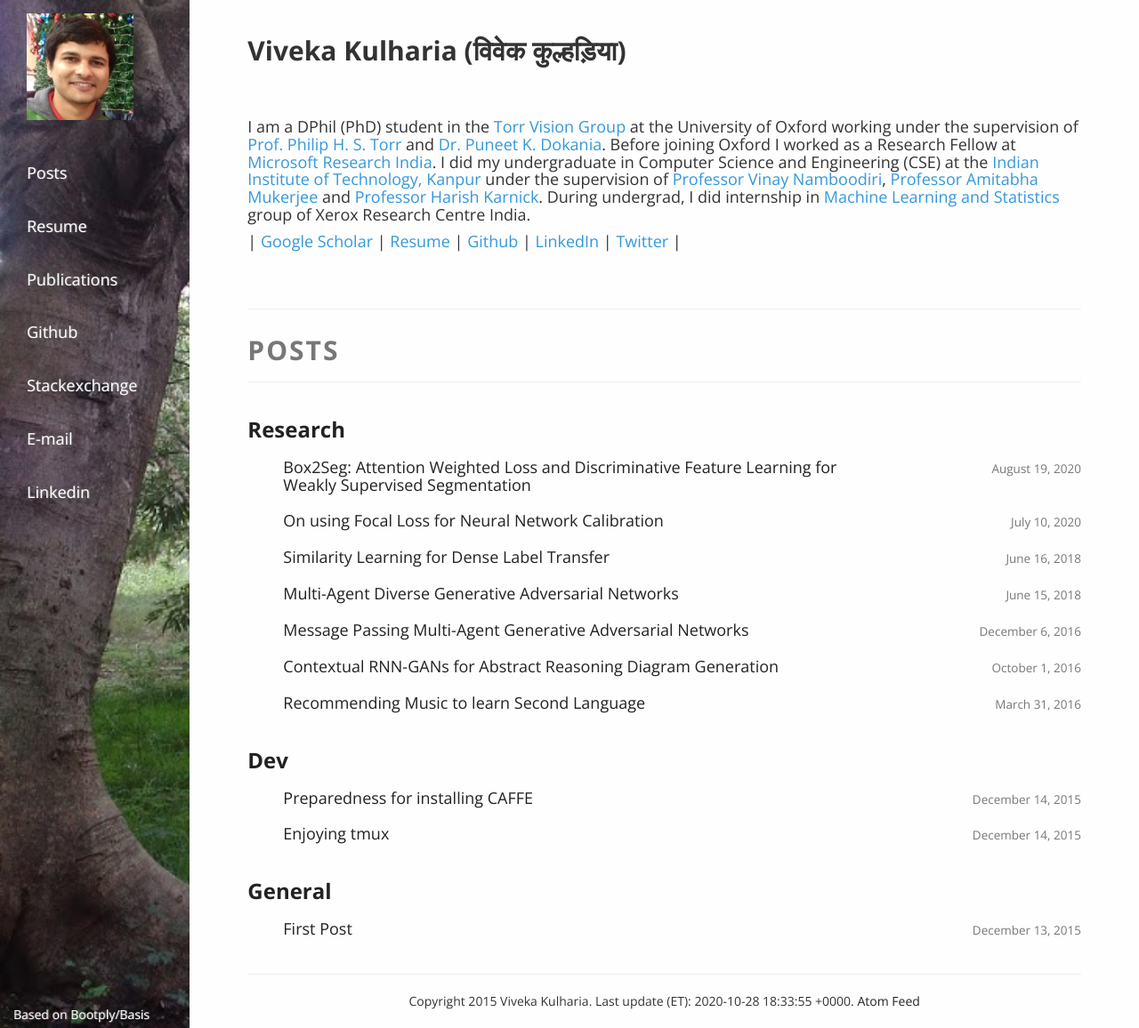
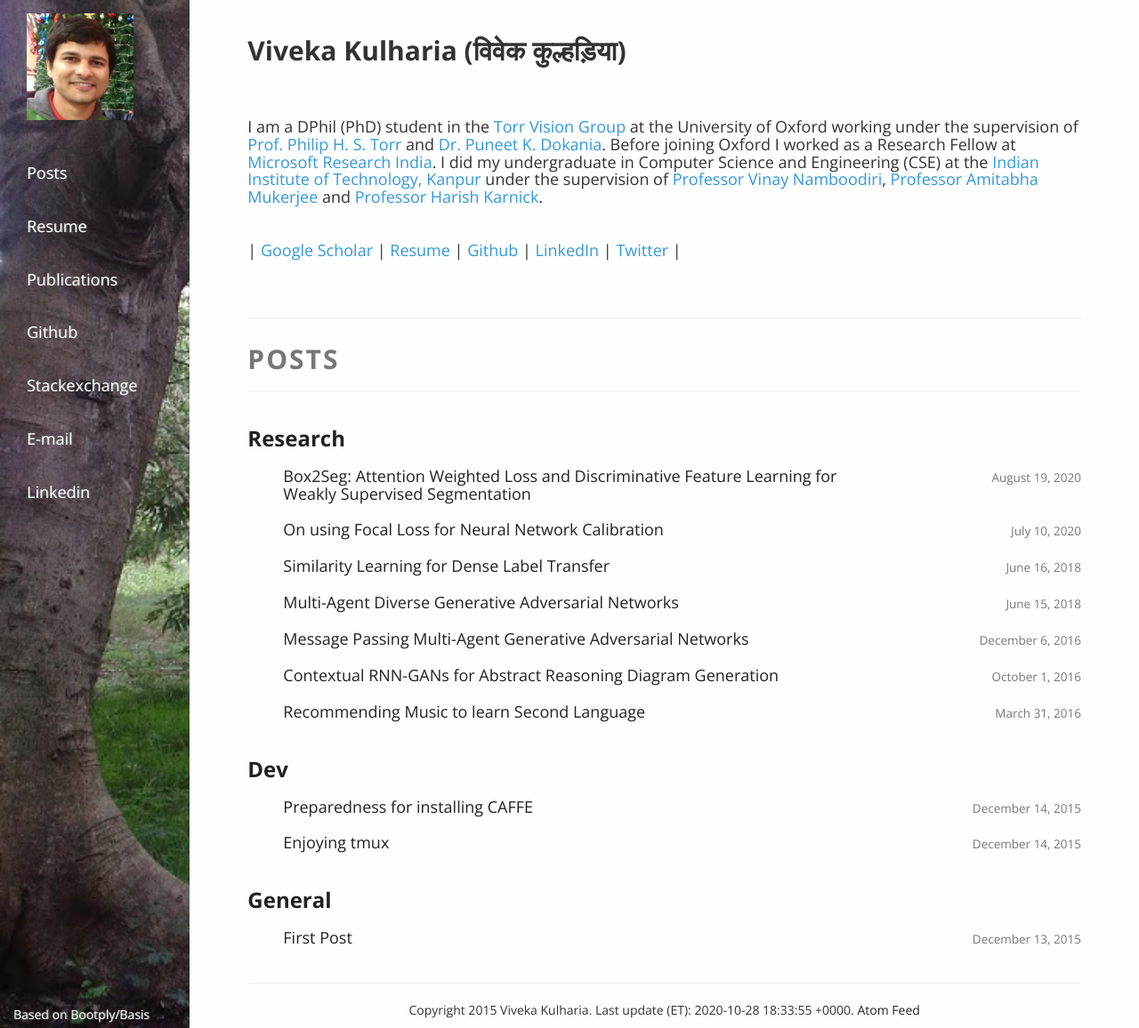
Before and after one commit to vivkul/vivkul.github.io, a Jekyll site: the page built from index.md, in a window 1280 px wide. Shown: the whole page at 89% size. Built offline with Jekyll 4.4.1, drawn with Linux system fonts in a browser that asks for light colours; nearby versions of some CDN libraries; our own code applies the rules of GitHub Pages for plain Markdown files.

Commit message:
Update index.md

```diff
--- a/index.md
+++ b/index.md
@@ -6,8 +6,8 @@ layout: base
 
 <br/><br/>
 
-#### I am a DPhil (PhD) student in the [<font color="#3498DB">Torr Vision Group</font>](http://www.robots.ox.ac.uk/~tvg/){:target="_blank"} at the University of Oxford working under the supervision of [<font color="#3498DB">Prof. Philip H. S. Torr</font>](http://www.robots.ox.ac.uk/~phst/){:target="_blank"} and [<font color="#3498DB">Dr. Puneet K. Dokania</font>](https://puneetkdokania.github.io/){:target="_blank"}. Before joining Oxford I worked as a Research Fellow at [<font color="#3498DB">Microsoft Research India</font>](https://www.microsoft.com/en-us/research/lab/microsoft-research-india/){:target="_blank"}. I did my undergraduate in Computer Science and Engineering (CSE) at the [<font color="#3498DB">Indian Institute of Technology, Kanpur</font>](http://www.cse.iitk.ac.in/){:target="_blank"} under the supervision of [<font color="#3498DB">Professor Vinay Namboodiri</font>](http://www.cse.iitk.ac.in/users/vinaypn/){:target="_blank"}, [<font color="#3498DB">Professor Amitabha Mukerjee</font>](http://www.cse.iitk.ac.in/users/amit/){:target="_blank"} and [<font color="#3498DB">Professor Harish Karnick</font>](http://www.iitk.ac.in/new/dr-harish-karnick){:target="_blank"}. During undergrad, I did internship in [<font color="#3498DB">Machine Learning and Statistics</font>](http://www.xrci.xerox.com/data-analytics/machine-learning-and-statistics){:target="_blank"} group of Xerox Research Centre India.
+#### I am a DPhil (PhD) student in the [<font color="#3498DB">Torr Vision Group</font>](http://www.robots.ox.ac.uk/~tvg/){:target="_blank"} at the University of Oxford working under the supervision of [<font color="#3498DB">Prof. Philip H. S. Torr</font>](http://www.robots.ox.ac.uk/~phst/){:target="_blank"} and [<font color="#3498DB">Dr. Puneet K. Dokania</font>](https://puneetkdokania.github.io/){:target="_blank"}. Before joining Oxford I worked as a Research Fellow at [<font color="#3498DB">Microsoft Research India</font>](https://www.microsoft.com/en-us/research/lab/microsoft-research-india/){:target="_blank"}. I did my undergraduate in Computer Science and Engineering (CSE) at the [<font color="#3498DB">Indian Institute of Technology, Kanpur</font>](http://www.cse.iitk.ac.in/){:target="_blank"} under the supervision of [<font color="#3498DB">Professor Vinay Namboodiri</font>](http://www.cse.iitk.ac.in/users/vinaypn/){:target="_blank"}, [<font color="#3498DB">Professor Amitabha Mukerjee</font>](http://www.cse.iitk.ac.in/users/amit/){:target="_blank"} and [<font color="#3498DB">Professor Harish Karnick</font>](http://www.iitk.ac.in/new/dr-harish-karnick){:target="_blank"}.
 
-
+<br />
 
 #### | [<font color="#3498DB">Google Scholar</font>](https://scholar.google.com/citations?user=wjrOaIIAAAAJ){:target="_blank"} | [<font color="#3498DB">Resume</font>](https://vivkul.github.io/static/resume.pdf){:target="_blank"} | [<font color="#3498DB">Github</font>](http://github.com/vivkul){:target="_blank"} | [<font color="#3498DB">LinkedIn</font>](https://www.linkedin.com/in/vivkul/){:target="_blank"} | [<font color="#3498DB">Twitter</font>](https://twitter.com/vivekakulharia){:target="_blank"} |
```
